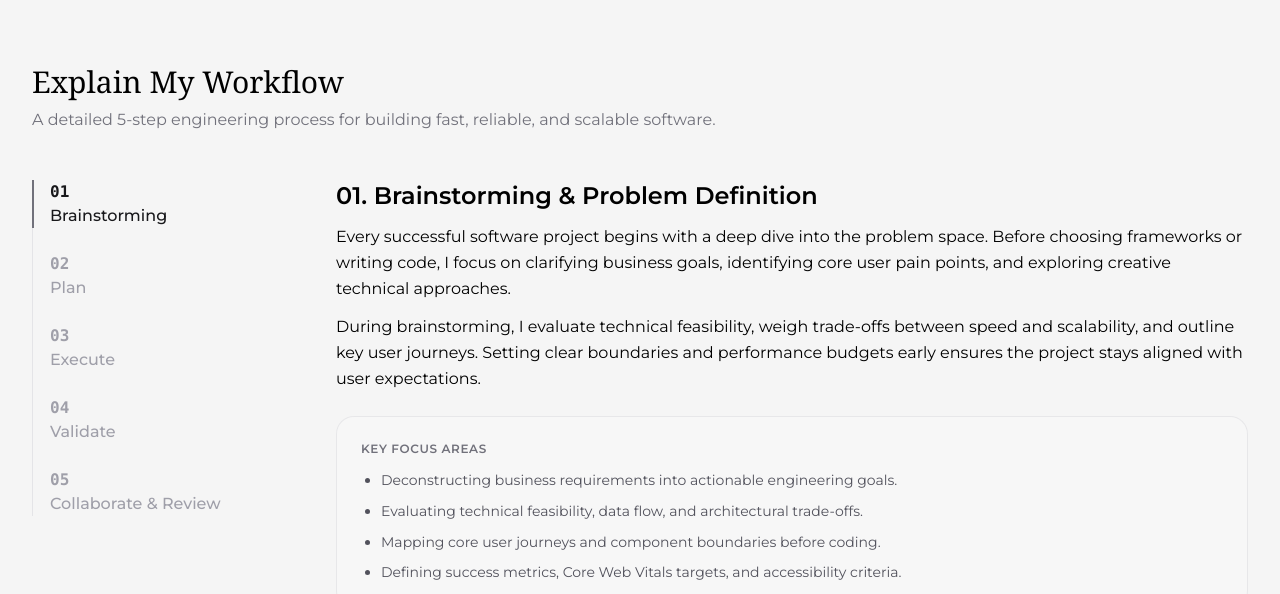
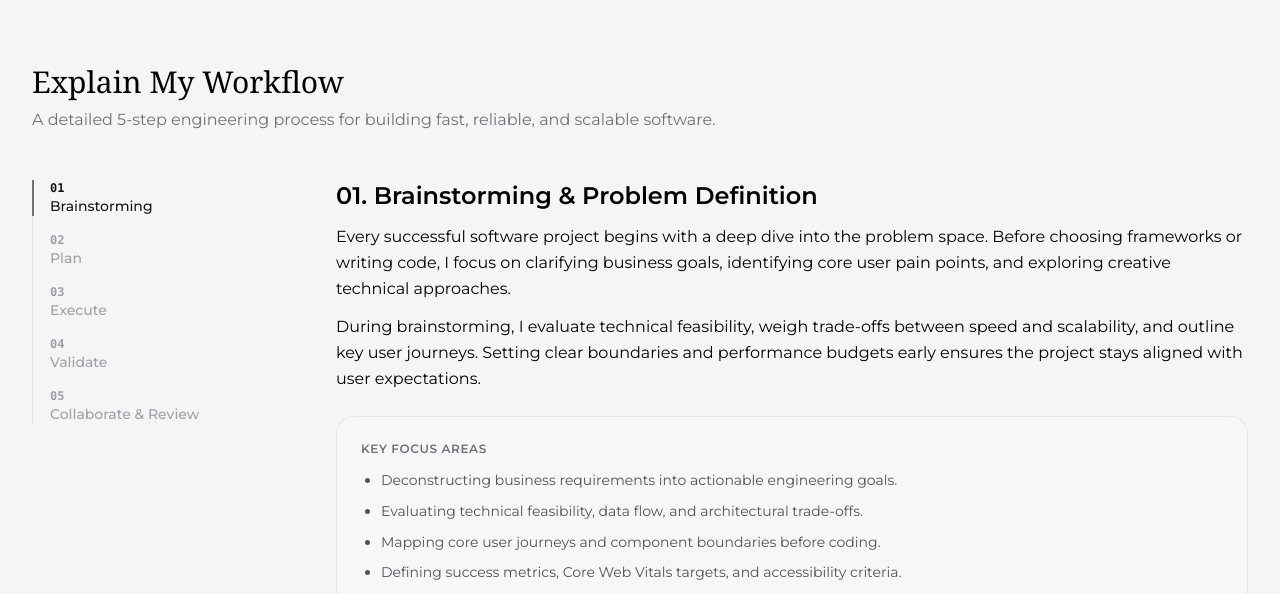
Before and after one commit to keeptrain/portfolio-vercel, a Next.js app: page /en/workflow in a window 1280 px wide. Shown: the top 594 px of the page. Built offline with nearby package versions, Linux system fonts and the light colour scheme; no server answers.

Commit message:
refactor(workflow): update WorkflowPage to use SectionNav and WorkflowSideTab components

```diff
--- a/src/features/workflow/WorkflowPage.tsx
+++ b/src/features/workflow/WorkflowPage.tsx
@@ -1,5 +1,6 @@
 "use client";
 
+import { useState } from "react";
 import { Container } from "@/components/ui/Container";
 import {
   Drawer,
@@ -8,7 +9,7 @@ import {
   DrawerTitle,
   DrawerTrigger,
 } from "@/components/ui/drawer";
-import { WorkflowStepNav } from "./components/WorkflowStepNav";
+import WorkflowSideTab from "./components/WorkflowSideTab";
 import { workflowSections } from "./data";
 import { useWorkflowScrollspy } from "./hooks/useWorkflowScrollspy";
 import { ChevronRight } from "lucide-react";
@@ -36,7 +37,7 @@ export default function WorkflowPage() {
       <Container>
         <div className="grid grid-cols-1 pb-16 md:grid-cols-12 md:pb-24">
           {/* Desktop Left Side: Sticky Vertical Tabs */}
-          <WorkflowStepNav
+          <WorkflowSideTab
             activeId={activeId}
             scrollToSection={scrollToSection}
             className="sticky top-24 hidden self-start md:col-span-4 md:flex lg:col-span-3"
@@ -89,12 +90,14 @@ function ListWorkflowMobileDrawer({
   activeId: string;
   scrollToSection: (id: string) => void;
 }) {
+  const [open, setOpen] = useState(false);
+
   return (
-    <Drawer>
+    <Drawer open={open} onOpenChange={setOpen}>
       <DrawerTrigger asChild>
         <button className="sticky top-0 z-10 flex w-full p-6 font-medium backdrop-blur-md md:hidden">
           <span className="flex items-center gap-1.5">
-            List Step <ChevronRight className="size-4 text-zinc-500" />
+            Menu <ChevronRight className="size-4 text-zinc-500" />
           </span>
         </button>
       </DrawerTrigger>
@@ -102,10 +105,10 @@ function ListWorkflowMobileDrawer({
         <DrawerHeader className="px-0 pb-4 text-left">
           <DrawerTitle>Workflow Steps</DrawerTitle>
         </DrawerHeader>
-        <WorkflowStepNav
+        <WorkflowSideTab
           activeId={activeId}
           scrollToSection={scrollToSection}
-          className="space-y-5 pb-6"
+          onItemClick={() => setOpen(false)}
         />
       </DrawerContent>
     </Drawer>
--- /dev/null
+++ b/src/features/workflow/components/WorkflowSideTab.tsx
@@ -0,0 +1,68 @@
+"use client";
+
+import SectionNav, { SectionNavItem } from "@/components/shared/SectionNav";
+import { workflowSections } from "../data";
+import { cn } from "@/lib/utils";
+
+interface WorkflowSideTabProps {
+  activeId: string;
+  scrollToSection: (id: string) => void;
+  className?: string;
+  onItemClick?: () => void;
+}
+
+export default function WorkflowSideTab({
+  activeId,
+  scrollToSection,
+  className,
+  onItemClick,
+}: WorkflowSideTabProps) {
+  return (
+    <SectionNav className={className}>
+      {workflowSections.map((section) => (
+        <SectionNavItem key={section.id}>
+          <WorkflowSideTabItem
+            section={section}
+            isActive={activeId === section.id}
+            scrollToSection={scrollToSection}
+            onItemClick={onItemClick}
+          />
+        </SectionNavItem>
+      ))}
+    </SectionNav>
+  );
+}
+
+interface WorkflowSideTabItemProps {
+  section: (typeof workflowSections)[number];
+  isActive: boolean;
+  scrollToSection: (id: string) => void;
+  onItemClick?: () => void;
+}
+
+function WorkflowSideTabItem({
+  section,
+  isActive,
+  scrollToSection,
+  onItemClick,
+}: WorkflowSideTabItemProps) {
+  return (
+    <a
+      href={`#${section.id}`}
+      onClick={(e) => {
+        e.preventDefault();
+        scrollToSection(section.id);
+        onItemClick?.();
+      }}
+      className={cn(
+        "-ml-px flex flex-col items-start border-l-2 pl-4 text-left transition-all duration-300",
+        isActive
+          ? "border-zinc-500 text-zinc-900 dark:border-emerald-400 dark:text-zinc-100"
+          : "border-transparent text-zinc-400 hover:text-zinc-600 dark:text-zinc-500 dark:hover:text-zinc-300",
+      )}
+    >
+      <span className="font-mono text-xs font-bold">{section.number}</span>
+      <span className="text-sm font-medium">{section.title}</span>
+    </a>
+  );
+}
--- a/src/features/workflow/components/WorkflowStepNav.tsx
+++ /dev/null
@@ -1,48 +0,0 @@
-import { cn } from "@/lib/utils";
-import { workflowSections } from "../data";
-
-interface WorkflowStepNavProps {
-  activeId: string;
-  scrollToSection: (id: string) => void;
-  onItemClick?: () => void;
-  className?: string;
-}
-
-export function WorkflowStepNav({
-  activeId,
-  scrollToSection,
-  onItemClick,
-  className,
-}: WorkflowStepNavProps) {
-  return (
-    <nav
-      className={cn(
-        "flex flex-col space-y-6 border-l border-zinc-200 pl-0 dark:border-zinc-800",
-        className,
-      )}
-    >
-      {workflowSections.map((section) => {
-        const isActive = activeId === section.id;
-        return (
-          <button
-            key={section.id}
-            type="button"
-            onClick={() => {
-              scrollToSection(section.id);
-              onItemClick?.();
-            }}
-            className={cn(
-              "-ml-px flex flex-col items-start border-l-2 pl-4 text-left transition-all duration-300",
-              isActive
-                ? "border-zinc-500 text-zinc-900 dark:border-emerald-400 dark:text-zinc-100"
-                : "border-transparent text-zinc-400 hover:text-zinc-600 dark:text-zinc-500 dark:hover:text-zinc-300",
-            )}
-          >
-            <span className="font-mono font-bold">{section.number}</span>
-            <span className="font-medium">{section.title}</span>
-          </button>
-        );
-      })}
-    </nav>
-  );
-}
```
